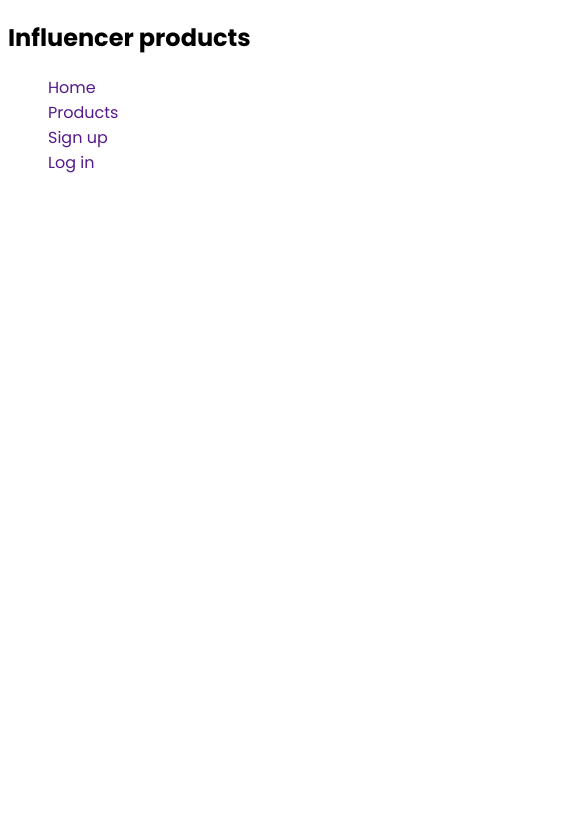
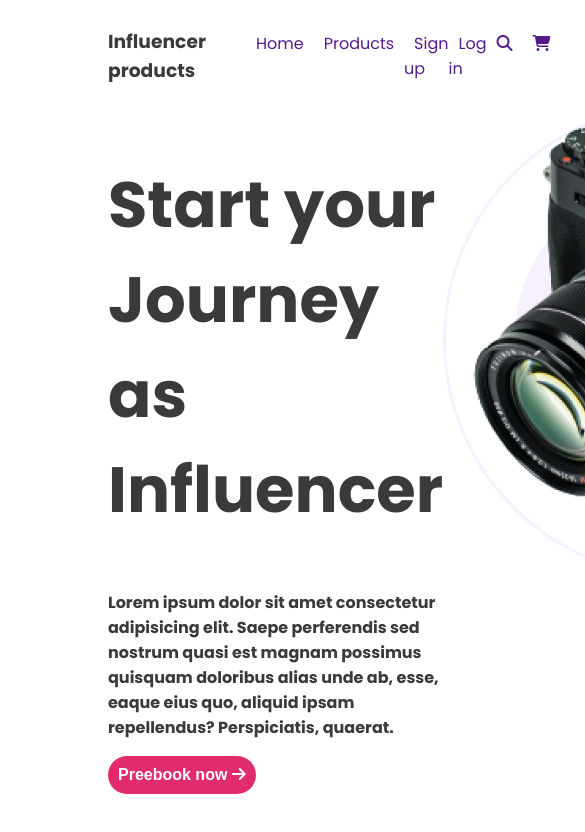
Before and after one commit to Md-Sufian-Jidan/module-10-practice, a plain HTML site: page index.html in a window 390 px wide. Shown: the top 832 px of the page, 585 px wide, since content can reach past the window. Drawn offline with Linux system fonts and the light colour scheme.

Commit message:
header section done without responsive

```diff
--- a/index.html
+++ b/index.html
@@ -4,13 +4,13 @@
     <meta charset="UTF-8">
     <meta name="viewport" content="width=device-width, initial-scale=1.0">
     <link rel="stylesheet" href="styles/style.css">
-    <!-- <link rel="stylesheet" href="path/to/font-awesome/css/font-awesome.min.css"> -->
+    <link rel="stylesheet" href="https://cdnjs.cloudflare.com/ajax/libs/font-awesome/6.5.1/css/all.min.css" integrity="sha512-DTOQO9RWCH3ppGqcWaEA1BIZOC6xxalwEsw9c2QQeAIftl+Vegovlnee1c9QX4TctnWMn13TZye+giMm8e2LwA==" crossorigin="anonymous" referrerpolicy="no-referrer" />
     <title>influencer-gears</title>
 </head>
 <body>
     <header>
         <section class="first-section">
-        <h1>Influencer products</h1>
+        <h3 class="Influencer">Influencer products</h3>
         <nav>
             <ul>
                 <li><a href="">Home</a></li>
@@ -19,14 +19,19 @@
                 <li><a href="">Log in</a></li>
                 <li><a href=""><i class="fa-solid fa-magnifying-glass"></i></a></li>
                 <li><a href=""><i class="fa-solid fa-cart-shopping"></i></a></li>
-                <!-- <li>Home</li>
-                <li>Products</li>
-                <li>Sign up</li>
-                <li>Log In</li>
-                <li><i class="fa-solid fa-magnifying-glass"></i></li>
-                <li><i class="fa-solid fa-cart-shopping"></i></li> -->
             </ul>
         </nav>
+    </section>
+    <section class="second-section">
+        <div class="text">
+        <h1 class="start">Start your Journey as
+            Influencer</h1>
+            <p class="first-p">Lorem ipsum dolor sit amet consectetur adipisicing elit. Saepe perferendis sed nostrum quasi est magnam possimus quisquam doloribus alias unde ab, esse, eaque eius quo, aliquid ipsam repellendus? Perspiciatis, quaerat.</p>
+            <button class="Preebook">Preebook now <i class="fa-solid fa-arrow-right"></i></button>
+        </div>
+        <div class="image">
+            <img src="images/main-camera.png" alt="">
+        </div>
     </section>
     </header>
     <main>
--- a/styles/style.css
+++ b/styles/style.css
@@ -1,13 +1,58 @@
 /* google fonts */
 @import url('https://fonts.googleapis.com/css2?family=Inter:wght@400;500;700;800&family=Poppins:wght@400;500;700;800&display=swap');
-
+/* shared style  */
 body {
     font-family: 'Inter', sans-serif;
     font-family: 'Poppins', sans-serif;
 }
+ :root{
+    --primary-color: #3a3a3a;
+ }
+/* header styles */
+header{
+    margin: 0px 100px;
+}
 nav>ul{
     list-style-type: none;
+    display: flex;
 }
 li a{
     text-decoration: none;
+    padding: 10px;
 }
+.first-section{
+    display: flex;
+    justify-content: space-between;
+    align-items: center;
+}
+.Influencer{
+    color: var(--primary-color);
+    font-size: 1.rem;
+    font-weight: 700;
+}
+.second-section{
+    display: flex;
+}
+.start{
+    color: var(--primary-color);
+font-size: 4rem;
+font-weight: 700;
+}
+.first-p{
+    color: var(--primary-color);
+    font-size: 1rem;
+font-weight: 600;
+}
+.Preebook{
+    border: none;
+    border-radius: 41px;
+    background: #E02C6D;
+    padding: 10px;
+    color: #FFF;
+    font-size: 1rem;
+    font-weight: 700;
+}
+.image{
+    background-image:url('../images/Circle\ design.svg') ;
+    background-repeat: no-repeat;
+}
```
